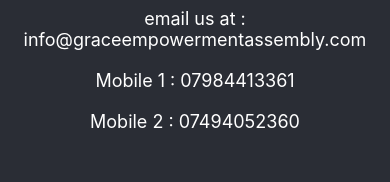
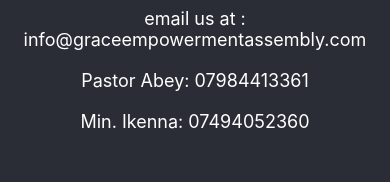
Before and after one commit to ike-agu/coming-soon, a React (Create React App) app: page / in a window 390 px wide. Shown: the part 640-822 px from the top of the page. Built offline with nearby package versions, Linux system fonts and the light colour scheme.

Commit message:
added responsiveness to footer

```diff
--- a/src/App.js
+++ b/src/App.js
@@ -21,8 +21,8 @@
          <h3>This is a church where the light of God shines every second</h3>
          <h3> Get in touch:</h3>
          <p>email us at : info@graceempowermentassembly.com</p>
-         <p>Mobile 1 : 07984413361</p>
-         <p>Mobile 2 : 07494052360</p>
+         <p>Pastor Abey: 07984413361</p>
+         <p>Min. Ikenna: 07494052360</p>
       </header>
        <Footer/>
     </div>
--- a/src/Layout/Footer/index.js
+++ b/src/Layout/Footer/index.js
@@ -29,9 +29,9 @@
          <h2>Connect with us</h2>
           <div className="iconLinks">
             <a href="https://www.youtube.com/channel/UC0g5vdBj6NUXYJ1up-PCoiA/videos" rel="noreferrer"  target="_blank"><FontAwesomeIcon icon={faYoutube} className="iconLinks"/></a>
-            <a href="/" target="_blank"><FontAwesomeIcon icon={faFacebook} className="iconLinks"/></a>
-            <a href="/" target="_blank"><FontAwesomeIcon icon={faInstagram} className="iconLinks"/></a>
-            <a href="/" target="_blank"><FontAwesomeIcon icon={faTwitter} className="iconLinks"/></a>
+            <a href="https://www.youtube.com/channel/UC0g5vdBj6NUXYJ1up-PCoiA/videos" rel="noreferrer"  target="_blank"><FontAwesomeIcon icon={faFacebook} className="iconLinks"/></a>
+            <a href="https://www.youtube.com/channel/UC0g5vdBj6NUXYJ1up-PCoiA/videos" rel="noreferrer"  target="_blank"><FontAwesomeIcon icon={faInstagram} className="iconLinks"/></a>
+            <a href="https://www.youtube.com/channel/UC0g5vdBj6NUXYJ1up-PCoiA/videos" rel="noreferrer"  target="_blank"><FontAwesomeIcon icon={faTwitter} className="iconLinks"/></a>
           </div>
       </div>
     </div>
```
